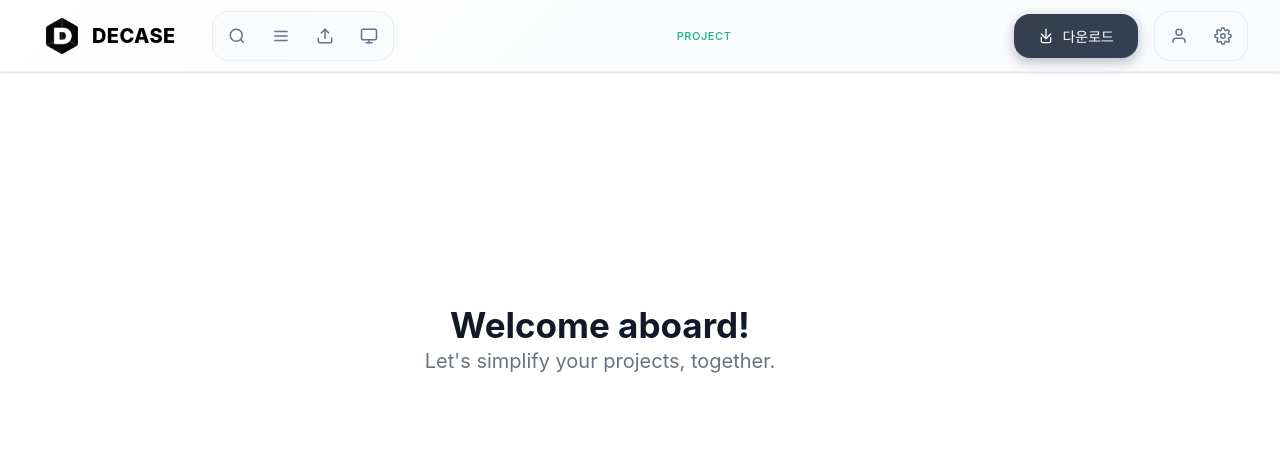
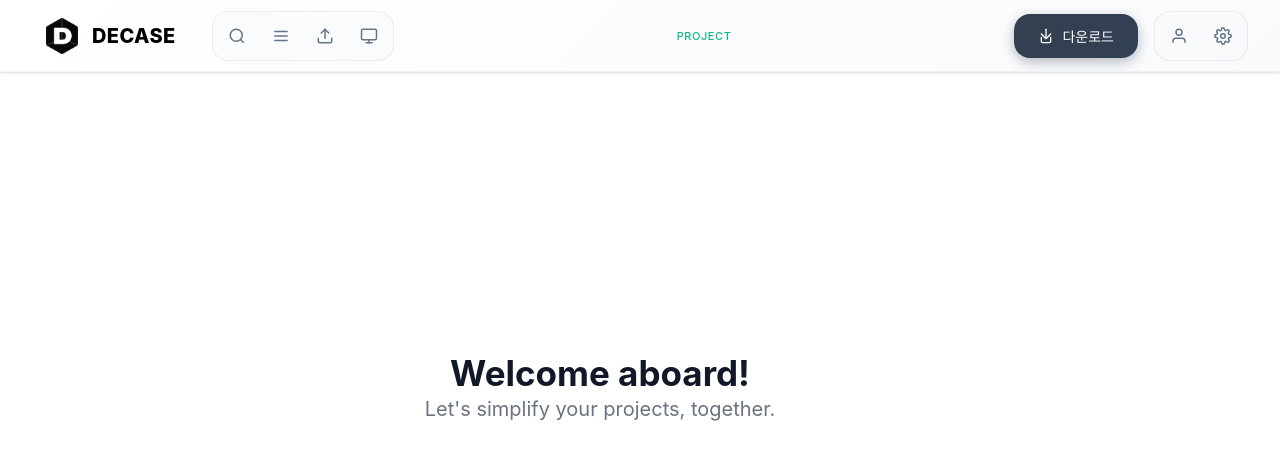
Before and after one commit to 8-do-nenemddin/DECASE-FE, a Vue app: page /projects/1 in a window 1280 px wide. Shown: the top 460 px of the page. Built offline with nearby package versions, Linux system fonts and the light colour scheme; no server answers.

Commit message:
style/bug: 스타일 수정 실패

```diff
--- a/src/components/projects/content/ProjectContent.vue
+++ b/src/components/projects/content/ProjectContent.vue
@@ -76,8 +76,12 @@ onMounted(() => {
 <style scoped>
 .project-content {
   width: 100%;
-  min-height: calc(100vh - 64px);
-  padding: 2rem 0; /* 좌우 패딩을 0으로 */
+  height: 100vh;
+  display: flex;
+  justify-content: center;
+  align-items: center;
+  padding: 0;
+  margin: 0;
   box-sizing: border-box;
 }
 
--- a/src/components/projects/settings/SettingMain.vue
+++ b/src/components/projects/settings/SettingMain.vue
@@ -104,11 +104,14 @@ body {
   background: linear-gradient(135deg, #f8fafc 0%, #f1f5f9 100%);
 }
 
-.main-layout {
-  display: flex !important;
-  flex: 1;
-  height: calc(100vh - 4rem);
-  gap: 0 !important; /* 사이드바와 메인 콘텐츠 사이 간격 제거 */
+.main-layout > *:first-child {
+  flex: 0 0 280px;
+  width: 280px;
+  min-width: 280px;
+  max-width: 280px;
+  flex-shrink: 0;
+  flex-grow: 0;
+  margin-right: 0;
 }
 
 /* 사이드바 강제 고정 */
@@ -127,7 +130,7 @@ body {
   flex: 1;
   display: flex;
   justify-content: center;
-  align-items: flex-start;
+  align-items: center;
   padding: 2rem;
   overflow-y: auto;
   background: transparent;
@@ -139,7 +142,7 @@ body {
   max-width: 1200px;
   display: flex;
   justify-content: center;
-  align-items: flex-start;
+  align-items: center;
 }
 
 .content-wrapper > * {
```
